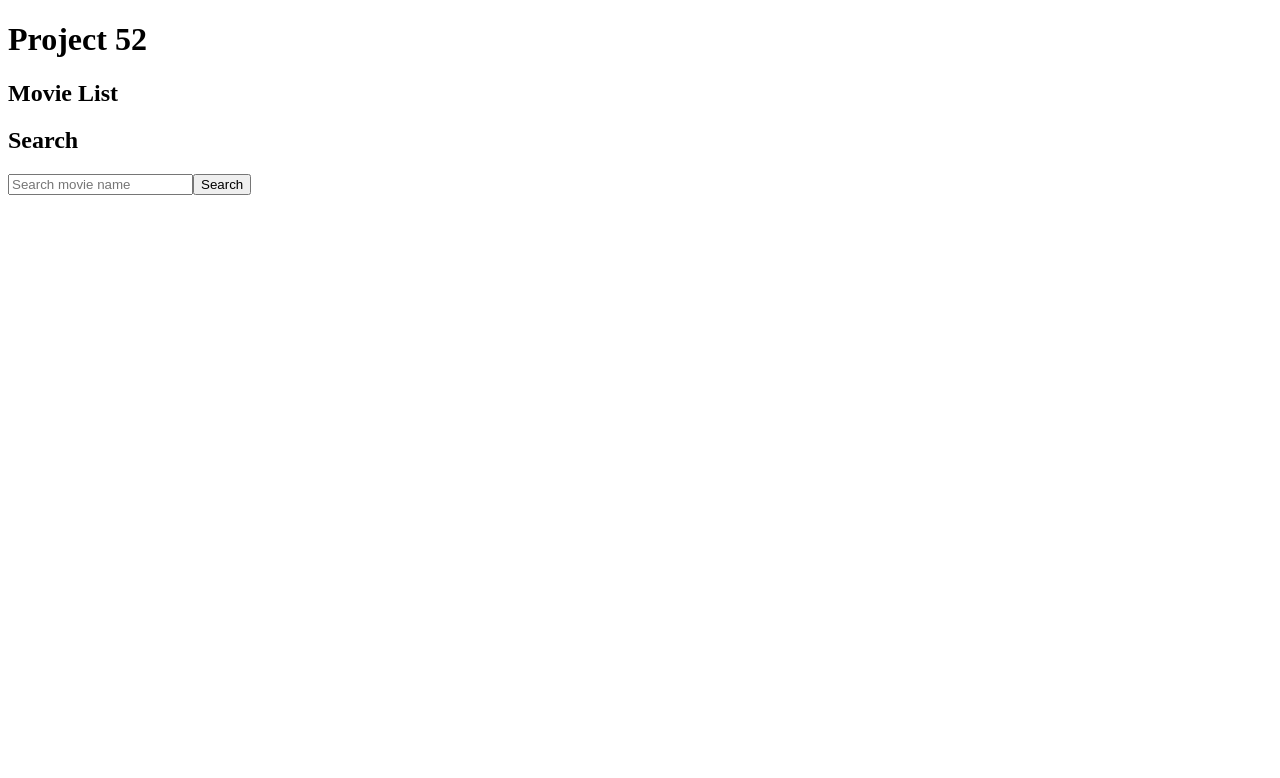
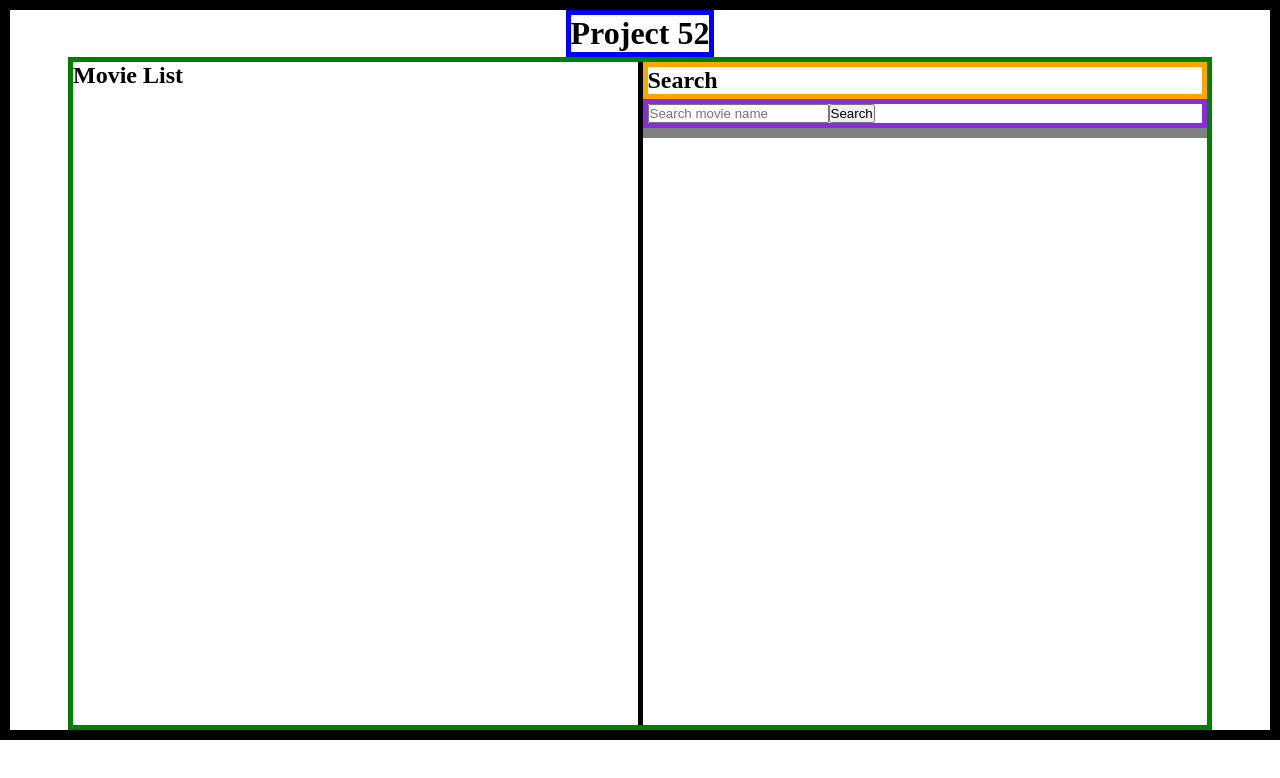
Before and after one commit to vivekgondalia/Project-52, a React (Vite) app: page / in a window 1280 px wide. Shown: the top 778 px of the page. Built offline with nearby package versions, Linux system fonts and the light colour scheme.

Commit message:
CSS Styling for Movie List - 4 movies in one row and then flex wrap

```diff
--- a/src/App.css
+++ b/src/App.css
@@ -1,3 +1,95 @@
+* {
+  margin: 0;
+  padding : 0;
+}
+
+.mainWrapper {
+  height: 90vh;
+  border: 10px solid black;
+  display: flex;
+  flex-direction: column;
+  align-items: center;
+}
+
+h1 {
+  border : 5px solid blue;
+}
+
+.movieListWrapperOut {
+  height: 100%;
+  width: 90%;
+  border : 5px solid green;
+  display: flex;
+  justify-content: space-between;
+}
+
+.movieListWrapperIn {
+  width:50%;
+}
+
+.movieListWrapperIn > ol {
+  display: flex;
+  flex-wrap: wrap;
+}
+
+.movieListWrapperIn > ol > li {
+  border: 2px solid black;
+  height: 250px;
+  width : 150px;
+  display: flex;
+  flex-direction: column;
+  justify-content: space-between;
+  margin-right: 5px;
+  margin-top: 5px;;
+}
+
+.movieItemPosterWrapper {
+  display: flex;
+  justify-content: center;
+}
+
+.movieItemPosterWrapper > img {
+  height: 180px;
+  display: block;
+}
+
+div.movieItemContent {
+  display: flex;
+  flex-direction: column;
+  align-items: center;
+}
+
+p.truncate {
+  width: 145px;
+  white-space: nowrap;
+  overflow: hidden;
+  text-overflow: ellipsis;
+}
+
+.movieListWrapper > h2 {
+  width : 50%;
+  margin-bottom: 1%;
+  display: inline-block;
+  border : 5px solid red;
+}
+
+.movieSearchWrapper {
+  width : 50%;
+  border-left : 5px solid black;
+}
+
+.movieSearchWrapper > h2 {
+  border : 5px solid orange;
+}
+
+.movieSearchInput {
+  border : 5px solid blueviolet;
+}
+
+.movieSearchResults {
+  border : 5px solid grey;
+}
+
 .projectIdeas {
   display: flex;
   flex-direction: column;
--- a/src/MovieList.jsx
+++ b/src/MovieList.jsx
@@ -14,21 +14,28 @@ const MovieList = () => {
     }
 
     return (
-        <>
+        <div className="movieListWrapperOut">
+            <div className='movieListWrapperIn'>
                 <h2>Movie List</h2>
                 <ol>
                     {
                         movieList.map( movie => (
                             <li key={movie.id}>
-                        {movie.title}
+                                <div class="movieItemPosterWrapper">
+                                    <img src={`https://image.tmdb.org/t/p/w185${movie.poster_path}`} alt={`${movie.title}`} />
+                                </div>
+                                <div class="movieItemContent">
+                                    <p className='truncate'>{movie.title}</p>
+                                    <p>({movie.release_date.split('-')[0]})</p>
                                     <button onClick={() => handleRemove(movie.id)}>Remove This</button>
+                                </div>
                             </li>
                         ))
                     }
                 </ol>
-
+            </div>
             <MovieSearch onAdd={handleAdd}/>
-        </>
+        </div>
     )
 }
 
--- a/src/MovieSearch.jsx
+++ b/src/MovieSearch.jsx
@@ -35,9 +35,10 @@ const MovieSearch = ({onAdd}) => {
         onAdd(movie);
     }
 
-    return <>
+    return (
+    <div className="movieSearchWrapper">
         <h2>Search</h2>
-    <form>
+        <form className="movieSearchInput">
             <input
                     type="text"
                     name="query"
@@ -50,7 +51,7 @@ const MovieSearch = ({onAdd}) => {
 
         {results.length ? <h2>Search Results : </h2> : null}
 
-    <ol>
+        <ol className='movieSearchResults'>
             {
                 results.map( movie => (
                     <li key={movie.id}>
@@ -61,8 +62,8 @@ const MovieSearch = ({onAdd}) => {
                 ))
             }
         </ol>
-    </>
-
+    </div>
+    )
 }
 
 export default MovieSearch;
--- a/src/main.jsx
+++ b/src/main.jsx
@@ -2,13 +2,14 @@ import React from 'react'
 import ReactDOM from 'react-dom/client'
 import './App.css'
 
-import Movie from './Movie'
 import MovieList from './MovieList'
 
 ReactDOM.createRoot(document.getElementById('root')).render(
   <React.StrictMode>
-    <h1>Project 52</h1>
-    {/* <Movie /> */}
-    <MovieList />
+    <div className='mainWrapper'>
+      <h1>Project 52</h1>
+      <MovieList/>
+    </div>
+
   </React.StrictMode>,
 )
```
Lines whose indentation alone changed are shown as unchanged.
